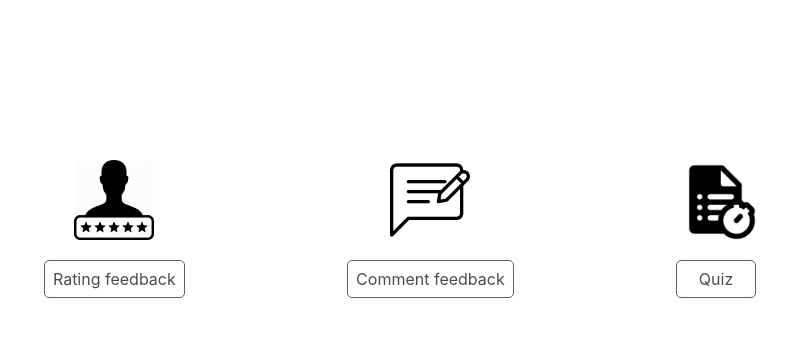
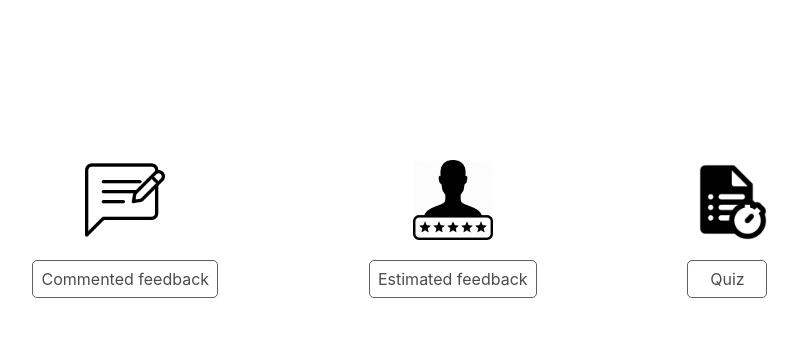
Before and after one commit to Unanoc/SAP-service, a Django app: page / in a window 1280 px wide. Shown: the part 179-516 px from the top of the page, without its empty margins (240-1038 px from the left). Run offline with Django 3.2, Linux system fonts and the light colour scheme; the visitor is signed in with stand-in values (Sample User, id 1); parts of the project's set-up code (start-up, migrations or seed data) failed here and were passed over.

Commit message:
Commented feedback (50%)

```diff
--- a/application/sap/managers.py
+++ b/application/sap/managers.py
@@ -1,7 +1,14 @@
 from django.contrib.auth.models import UserManager
+from django.db import models
 
 
 class UserManager(UserManager):
 
     def by_username(self, username):
         return self.all().filter(username=username).first()
+
+
+class CommentedFeedbackManager(models.Manager):
+
+    def get_by_id(self, question_id):
+        return self.all().filter(id=question_id)
--- a/application/sap/models.py
+++ b/application/sap/models.py
@@ -2,8 +2,10 @@ from django.contrib.auth.models import AbstractUser
 from django.db import models
 from django.utils import timezone
 
-from application.sap.managers import UserManager
-
+from application.sap.managers import (
+    CommentedFeedbackManager,
+    UserManager,
+)
 
 class User(AbstractUser):
     registration_date = models.DateTimeField(
@@ -21,3 +23,15 @@ class User(AbstractUser):
 
     def __str__(self):
         return self.username
+
+
+class CommentedFeedback(models.Model):
+    group_name = models.CharField(max_length=10, verbose_name="Group name")
+    telegram_channel = models.CharField(max_length=100, verbose_name="Telegram channel")
+    hash_url = models.CharField(max_length=100, default="", verbose_name="Hash URL")
+    date = models.DateTimeField(
+        default=timezone.now,
+        verbose_name="Commented feedback date"
+    )
+
+    objects = CommentedFeedbackManager()
--- a/application/sap/static/css/auth.css
+++ /dev/null
@@ -1,23 +0,0 @@
-.sign_in_up-form-wrapper {
-    display: block;
-    margin: auto;
-    margin-top: 5vh;
-    width: 50%;
-}
-
-.sign_in_up-btn {
-    background-color: #6b22d8;
-    color: white;
-    padding: 1.8vh 0.1vh;
-    margin: 8px 0;
-    border: none;
-    cursor: pointer;
-    width: 25%;
-    opacity: 0.9;
-    float: right;
-    font-size: 2.5vh;
-}
-
-.sign_in_up-btn:hover {
-    opacity:1;
-}
--- a/application/sap/static/css/base.css
+++ b/application/sap/static/css/base.css
@@ -1,7 +1,7 @@
-@import "auth.css";
 @import "home.css";
 @import "profile.css";
 
+/* common */
 * {
     box-sizing: border-box;
     font-family: -apple-system, BlinkMacSystemFont, "Segoe UI", Roboto, Oxygen-Sans, Ubuntu, Cantarell, "Helvetica Neue", sans-serif;
--- /dev/null
+++ b/application/sap/templates/commented_feedback.html
@@ -0,0 +1 @@
+{{ hash }}
--- a/application/sap/templates/create_feedback_comment.html
+++ /dev/null
@@ -1,2 +0,0 @@
-{% extends "base.html" %}
-{% load static %}
--- a/application/sap/templates/create_feedback_rating.html
+++ /dev/null
@@ -1,2 +0,0 @@
-{% extends "base.html" %}
-{% load static %}
--- a/application/sap/templates/create_quiz.html
+++ /dev/null
@@ -1,2 +0,0 @@
-{% extends "base.html" %}
-{% load static %}
--- a/application/sap/templates/home.html
+++ b/application/sap/templates/home.html
@@ -9,21 +9,21 @@
 {% block content %}
 
     <div class="home-menu">
-        <a href="{% url 'create_feedback_rating' %}">
+        <a href="{% url 'creating_commented_feedback' %}">
+            <div class="image-button-wrapper">
+                <img class="image-button" src="{% static 'src/commented_feedback.png' %}">
+            </div>
+            <div class="text-button">Commented feedback</div>
+        </a>
+
+        <a href="">
             <div class="image-button-wrapper">
                 <img class="image-button" src="{% static 'src/feedback_star_rating.png' %}">
             </div>
-            <div class="text-button">Rating feedback</div>
+            <div class="text-button">Estimated feedback</div>
         </a>
 
-        <a href="{% url 'create_feedback_comment' %}">
-            <div class="image-button-wrapper">
-                <img class="image-button" src="{% static 'src/feedback_text.png' %}">
-            </div>
-            <div class="text-button">Comment feedback</div>
-        </a>
-
-        <a href="{% url 'create_quiz' %}">
+        <a href="">
             <div class="image-button-wrapper">
                 <img class="image-button" src="{% static 'src/feedback_quiz.png' %}">
             </div>
--- a/application/sap/templates/settings.html
+++ b/application/sap/templates/settings.html
@@ -24,7 +24,7 @@
 {% endblock %}
 
 {% block content %}
-    <div class="sign_in_up-form-wrapper">
+    <div class="form-wrapper">
         <form enctype="multipart/form-data" action="{% url 'settings' %}" method="post">
             {% csrf_token %}
 
@@ -35,7 +35,7 @@
             {% endfor %}
 
             <div>
-                <button type="submit" class="sign_in_up-btn">Save</button>
+                <button type="submit" class="form-btn">Save</button>
             </div>
         </form>
     </div>
--- a/application/sap/templates/signin.html
+++ b/application/sap/templates/signin.html
@@ -26,7 +26,7 @@
 {% endblock %}
 
 {% block content %}
-    <div class="sign_in_up-form-wrapper">
+    <div class="form-wrapper">
         <form enctype="multipart/form-data" action="{% url 'signin' %}" method="post">
             {% csrf_token %}
             {% for field in form %}
@@ -36,7 +36,7 @@
             {% endfor %}
 
             <div>
-                <button type="submit" class="sign_in_up-btn">Sign in</button>
+                <button type="submit" class="form-btn">Sign in</button>
             </div>
         </form>
     </div>
--- a/application/sap/templates/signup.html
+++ b/application/sap/templates/signup.html
@@ -26,7 +26,7 @@
 {% endblock %}
 
 {% block content %}
-    <div class="sign_in_up-form-wrapper">
+    <div class="form-wrapper">
         <form enctype="multipart/form-data" action="{% url 'signup' %}" method="post">
             {% csrf_token %}
             {% for field in form %}
@@ -36,7 +36,7 @@
             {% endfor %}
 
             <div>
-                <button type="submit" class="sign_in_up-btn">Sign up</button>
+                <button type="submit" class="form-btn">Sign up</button>
             </div>
         </form>
     </div>
--- a/application/sap/urls.py
+++ b/application/sap/urls.py
@@ -12,10 +12,13 @@ urlpatterns = [
     path('signout/', views.sign_out, name='signout'),
     path('profile/<username>/', views.profile, name='profile'),
     path('settings/', views.settings, name='settings'),
+
     path('statistics/', views.statistics, name='statistics'),
-    path('create/feedback/rating/', views.create_feedback_rating, name='create_feedback_rating'),
-    path('create/feedback/comment/', views.create_feedback_comment, name='create_feedback_comment'),
-    path('create/feedback/quiz/', views.create_quiz, name='create_quiz'),
+    path('create/feedback/comment/', views.creating_commented_feedback, name='creating_commented_feedback'),
+
+    path('feedback/comment/<hash>/', views.getting_commented_feedback, name='getting_commented_feedback'),
+
+    path('bot/send/<hash>/', views.sending_to_telegram, name='sending_to_telegram'),
 ]
 
 if settings.DEBUG:
--- a/application/sap/views.py
+++ b/application/sap/views.py
@@ -1,14 +1,19 @@
+import uuid
 from django.contrib.auth import authenticate, login, logout
 from django.contrib.auth.decorators import login_required
 from django.http import Http404, HttpResponseForbidden as Http403, HttpResponse
 from django.shortcuts import get_object_or_404, redirect, render
 
 from application.sap.forms import (
+    CommentedFeedbackForm,
     UserRegistrationForm,
     UserLoginForm,
     UserSettingsForm,
 )
-from application.sap.models import User
+from application.sap.models import (
+    CommentedFeedback,
+    User,
+)
 
 
 @login_required(login_url='/signin/')
@@ -92,15 +97,36 @@ def statistics(request):
 
 
 @login_required(login_url='/signin/')
-def create_feedback_rating(request):
-    return render(request, 'create_feedback_rating.html')
+def sending_to_telegram(request, hash):
+    print(hash)
+    return redirect('/')
 
 
 @login_required(login_url='/signin/')
-def create_feedback_comment(request):
-    return render(request, 'create_feedback_comment.html')
+def creating_commented_feedback(request):
+    if request.method == 'POST':
+        form = CommentedFeedbackForm(request.POST)
+        if form.is_valid():
+            hash_url = uuid.uuid4()
+            cf = CommentedFeedback.objects.create(
+                group_name=form.cleaned_data['group_name'],
+                telegram_channel=form.cleaned_data['telegram_channel'],
+                hash_url=hash_url,
+            )
+            cf.save()
+
+            return render(request, 'generated_link.html',
+                {
+                    'message': "Commented feedback link",
+                    'base_link': "{}/feedback/comment".format(request.META['HTTP_HOST']),
+                    'hash_url': hash_url,
+                }
+            )
+    else:
+        form = CommentedFeedbackForm()
+
+    return render(request, 'creating_commented_feedback.html', {'form': form})
 
 
-@login_required(login_url='/signin/')
-def create_quiz(request):
-    return render(request, 'create_quiz.html')
+def getting_commented_feedback(request, hash):
+    return render(request, 'commented_feedback.html', {'hash': hash})
```
Also changed, not shown: other parts of application/sap/static/css/base.css (+51 -23 lines), application/sap/forms.py (+31 -3 lines), application/sap/templates/creating_commented_feedback.html (added, +43 -0 lines), application/sap/templates/generated_link.html (added, +17 -0 lines), application/sap/static/src/commented_feedback.png (renamed from application/sap/static/src/feedback_text.png).
